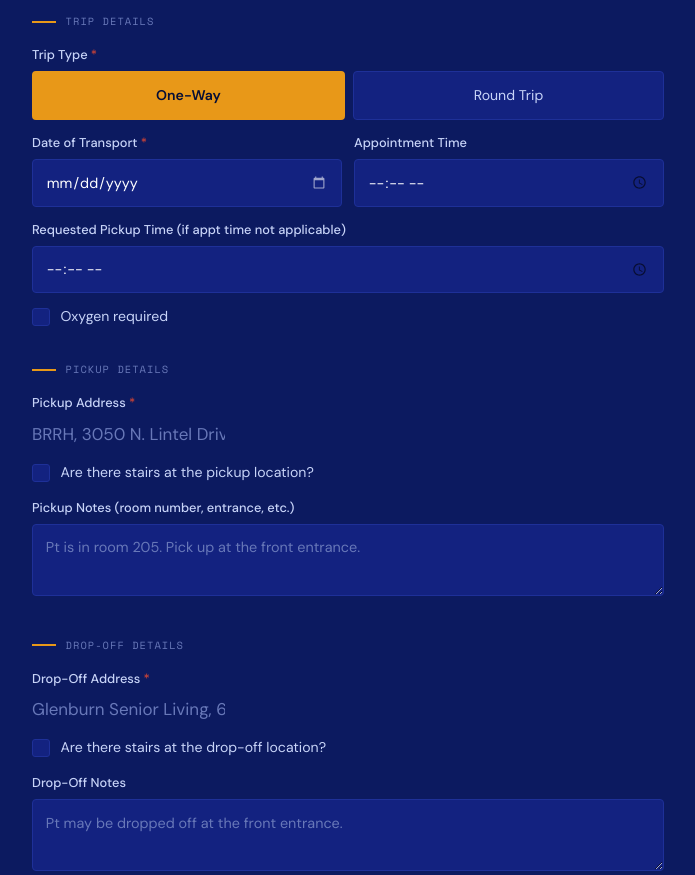
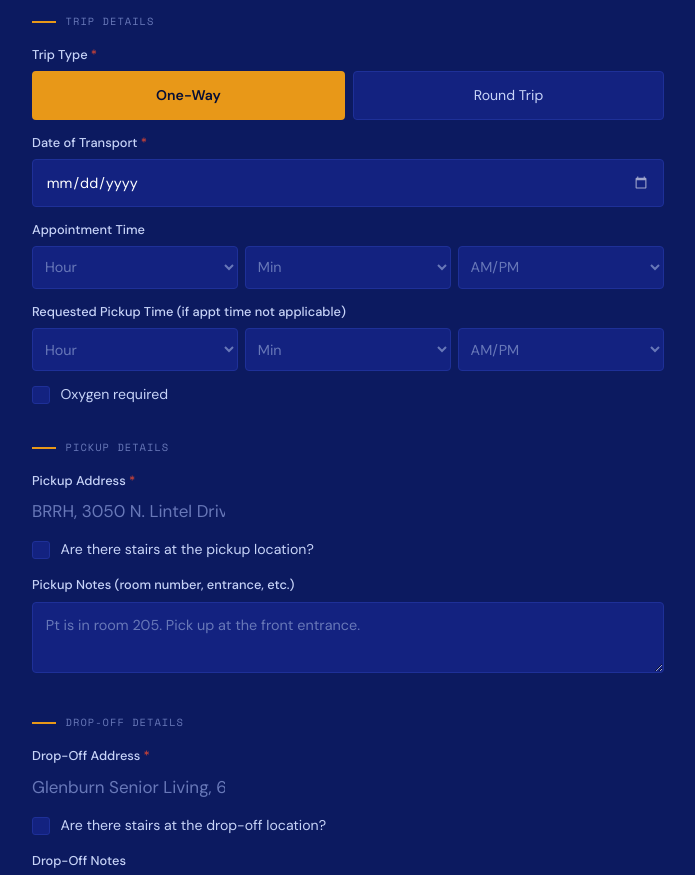
Before and after one commit to godfathereltee/ateam-transport, a Next.js app: page /book in a window 1280 px wide. Shown: the part 840-1715 px from the top of the page, without its empty margins (292-987 px from the left). Built offline with nearby package versions, Linux system fonts and the light colour scheme.

Commit message:
Replace time inputs with clean Hour/Min/AMPM dropdowns

```diff
--- a/src/app/book/page.tsx
+++ b/src/app/book/page.tsx
@@ -191,16 +191,14 @@ export default function BookingPage() {
                   ))}
                 </div>
               </Field>
-              <div style={{ display: 'grid', gridTemplateColumns: '1fr 1fr', gap: '.75rem' }}>
-                <Field label="Date of Transport" required>
-                  <input required type="date" value={form.pickup_date} onChange={e => set('pickup_date', e.target.value)} min={new Date().toISOString().split('T')[0]} />
-                </Field>
-                <Field label="Appointment Time">
-                  <input type="time" value={form.appt_time ?? ''} onChange={e => set('appt_time', e.target.value)} style={{ colorScheme: 'dark' }} />
-                </Field>
-              </div>
+              <Field label="Date of Transport" required>
+                <input required type="date" value={form.pickup_date} onChange={e => set('pickup_date', e.target.value)} min={new Date().toISOString().split('T')[0]} />
+              </Field>
+              <Field label="Appointment Time">
+                <TimePicker value={form.appt_time ?? ''} onChange={v => set('appt_time', v)} />
+              </Field>
               <Field label="Requested Pickup Time (if appt time not applicable)">
-                <input type="time" value={form.pickup_time} onChange={e => set('pickup_time', e.target.value)} style={{ colorScheme: 'dark' }} />
+                <TimePicker value={form.pickup_time} onChange={v => set('pickup_time', v)} />
               </Field>
               <CheckRow label="Oxygen required" checked={form.oxygen_required} onChange={v => set('oxygen_required', v)} />
             </div>
@@ -291,6 +289,47 @@ function Field({ label, children, required }: { label: string; children: React.R
   )
 }
 
+function TimePicker({ value, onChange }: { value: string; onChange: (v: string) => void }) {
+  const hours = [1,2,3,4,5,6,7,8,9,10,11,12]
+  const mins = ['00','15','30','45']
+
+  // Parse existing value (HH:MM 24h) back to display parts
+  let dispHr = '', dispMin = '', dispAmpm = ''
+  if (value) {
+    const [h, m] = value.split(':')
+    const hr = parseInt(h)
+    dispHr = String(hr % 12 || 12)
+    dispMin = m
+    dispAmpm = hr < 12 ? 'AM' : 'PM'
+  }
+
+  function combine(hr: string, min: string, ampm: string) {
+    if (!hr || !min || !ampm) { onChange(''); return }
+    const h24 = ampm === 'PM' && hr !== '12' ? String(+hr + 12) : ampm === 'AM' && hr === '12' ? '00' : hr.padStart(2,'0')
+    onChange(`${h24.padStart(2,'0')}:${min}`)
+  }
+
+  const sel: React.CSSProperties = { flex: 1, padding: '.65rem .5rem', background: 'var(--bg-panel)', border: '1px solid var(--border)', borderRadius: '4px', color: dispHr ? 'var(--text)' : 'var(--text-3)', fontFamily: 'var(--font-sans)', fontSize: '.9rem', outline: 'none', cursor: 'pointer' }
+
+  return (
+    <div style={{ display: 'flex', gap: '.4rem' }}>
+      <select style={sel} value={dispHr} onChange={e => combine(e.target.value, dispMin, dispAmpm)}>
+        <option value="">Hour</option>
+        {hours.map(h => <option key={h} value={String(h)}>{h}</option>)}
+      </select>
+      <select style={sel} value={dispMin} onChange={e => combine(dispHr, e.target.value, dispAmpm)}>
+        <option value="">Min</option>
+        {mins.map(m => <option key={m} value={m}>{m}</option>)}
+      </select>
+      <select style={sel} value={dispAmpm} onChange={e => combine(dispHr, dispMin, e.target.value)}>
+        <option value="">AM/PM</option>
+        <option value="AM">AM</option>
+        <option value="PM">PM</option>
+      </select>
+    </div>
+  )
+}
+
 function CheckRow({ label, checked, onChange }: { label: string; checked: boolean; onChange: (v: boolean) => void }) {
   return (
     <label style={{ display: 'flex', alignItems: 'center', gap: '.65rem', cursor: 'pointer', fontSize: '.88rem', color: 'var(--text-2)' }}>
```
